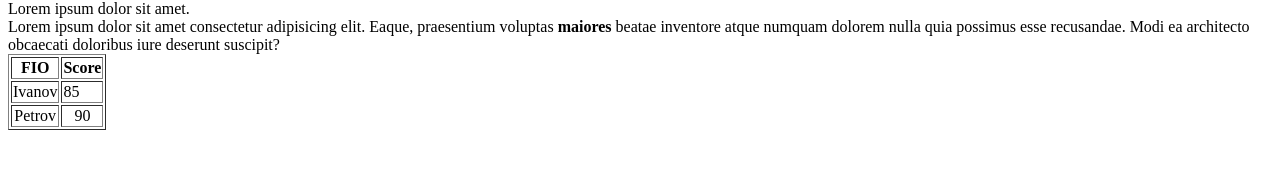
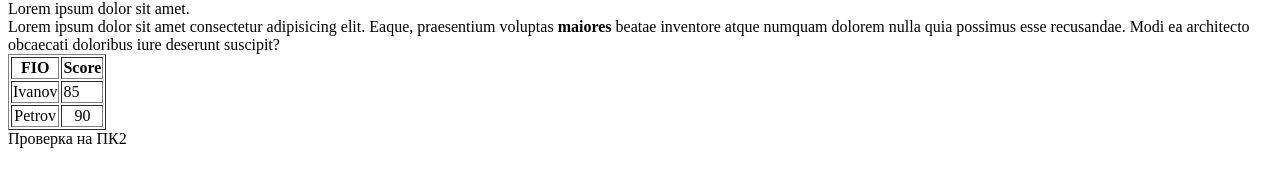
Before and after one commit to knureigs/ittren1, a plain HTML site: page index.html in a window 1280 px wide. Shown: the part 84-270 px from the top of the page. Drawn offline with Linux system fonts and the light colour scheme.

Commit message:
Check gitwork on PC229-2

```diff
--- a/index.html
+++ b/index.html
@@ -25,5 +25,6 @@
             <td>90</td>
         </tr>
     </table>
+	<span>Проверка на ПК2</span>
 </body>
 </html>
```
